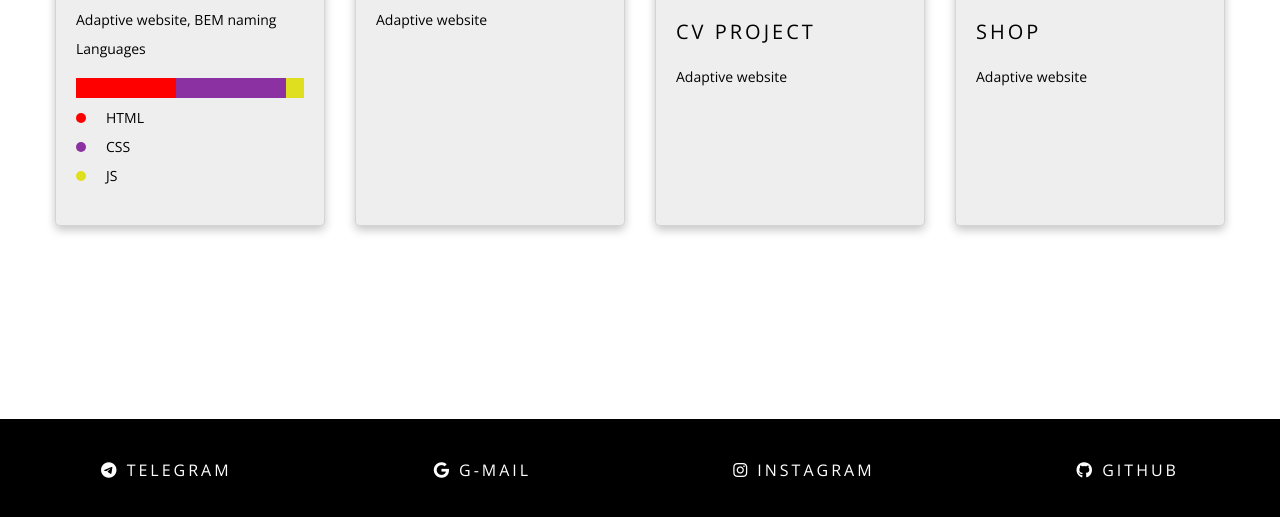
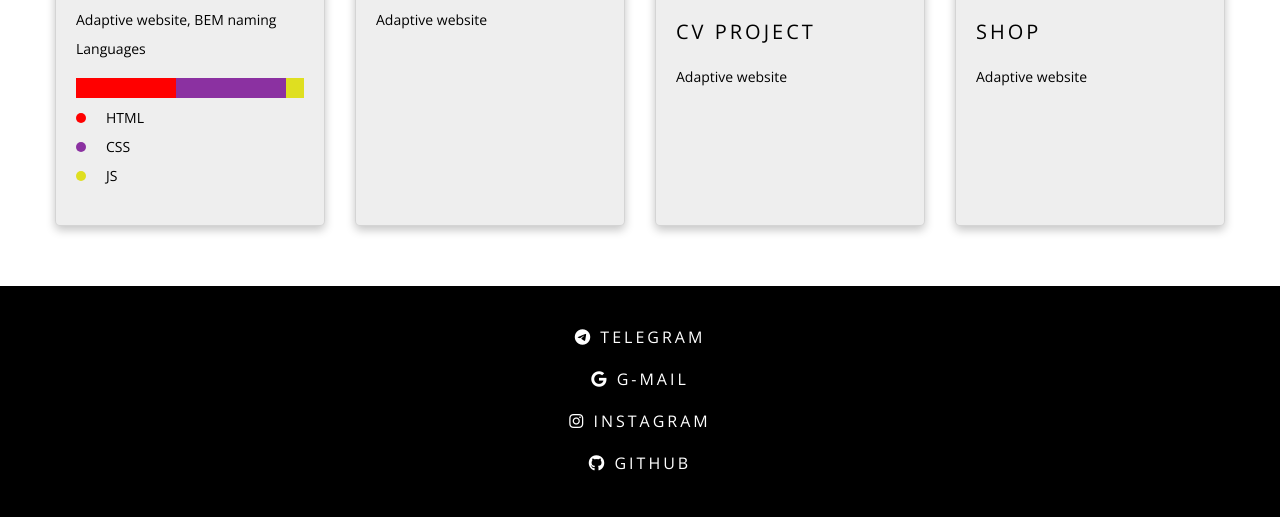
Before and after one commit to LeraSchmunk/Resume-project, a plain HTML site: page index.html in a window 1280 px wide. Shown: the part 2780-3297 px from the top of the page. Drawn offline with nearby package versions, Linux system fonts and the light colour scheme.

Commit message:
grid project

```diff
--- a/styles/scss/media.scss
+++ b/styles/scss/media.scss
@@ -115,7 +115,7 @@
                 max-width: 50%;
             }
             .project-cards {
-                display: flex;
+                display: grid;
                 grid-template-columns: repeat(2, 1fr);
                 gap: 50px;
                 .card1 {
@@ -179,6 +179,9 @@
             }
             .main-title::after {
                 max-width: 40%;
+            }
+            .footer__social ul {
+                grid-template-columns: repeat(2, 1fr);
             }
         }
 
--- a/styles/scss/style.scss
+++ b/styles/scss/style.scss
@@ -335,7 +335,7 @@ h1 {
 
 // ---------------------------------------------------- PROJECTS
 #project {
-    height: 110vh;
+    height: initial;
 }
 
 .project-cards {
@@ -419,10 +419,10 @@ footer {
         margin: 70px 0;
     }
     .footer__social ul {
-        display: flex;
-        justify-content: space-around;
-        align-items: center;
-        text-align: center;
+        display: grid;
+        // grid-template-columns: repeat(4, 1fr);
+        justify-items: center;
+        gap: 20px;
         margin: 40px 0;
     }
     li {
```
Also changed, not shown: styles/scss/media.css, styles/scss/style.css, 2 other files.
